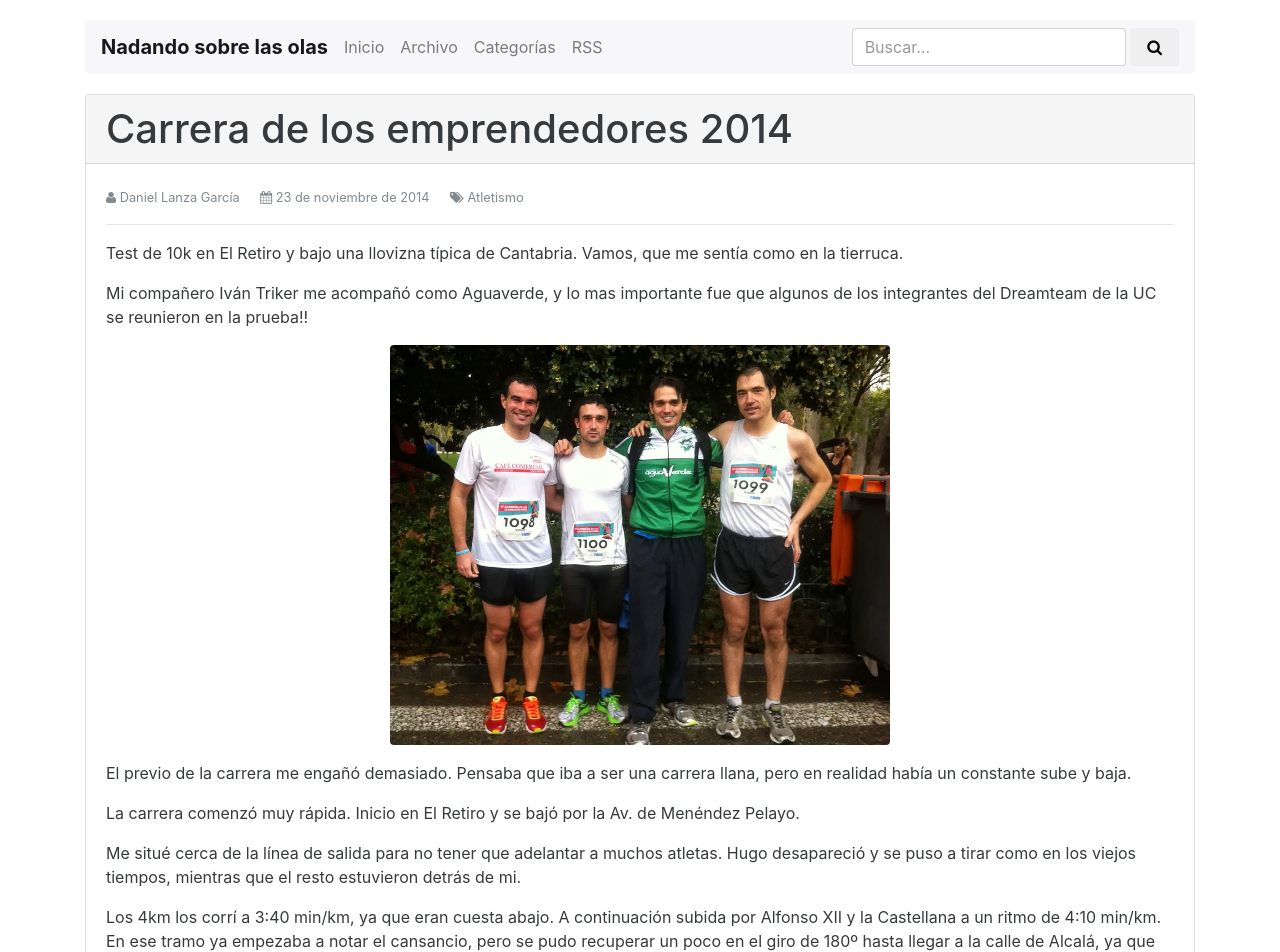
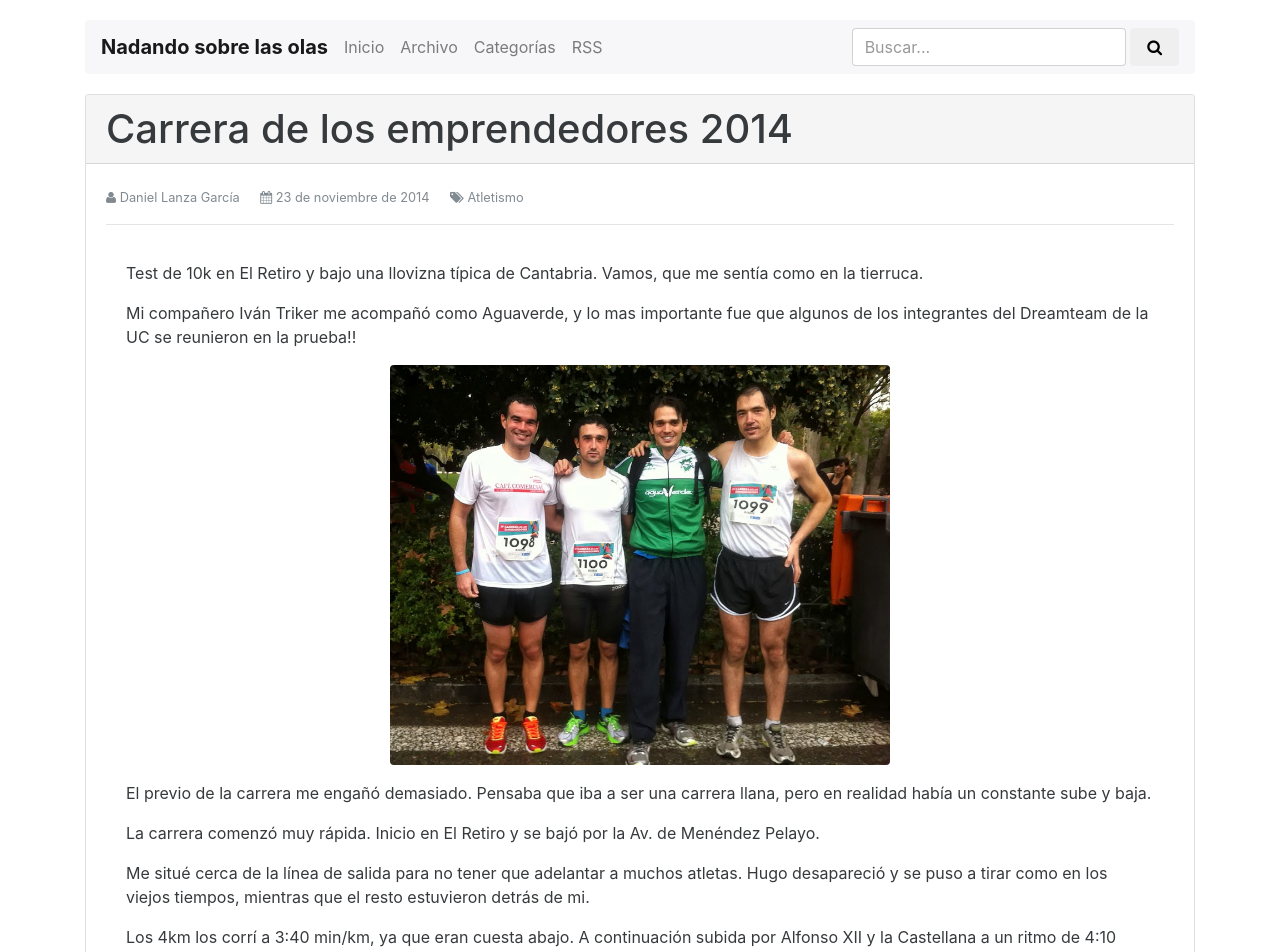
Before and after one commit to dalanzg/nadando-sobre-las-olas, a Jekyll site: the page built from _posts/2014-11-23-carrera-de-los-emprendedores.md, in a window 1280 px wide. Shown: the top 952 px of the page. Built offline with Jekyll 4.4.1, drawn with Linux system fonts in a browser that asks for light colours; comment, search, counter and statistics services are not loaded.

Commit message:
articleBody for BlogPosting scheme with class card-block

```diff
--- a/_layouts/post.html
+++ b/_layouts/post.html
@@ -67,7 +67,7 @@ layout: default
       {% endif %}
     </nav>
     <hr>
-    <div itemprop="articleBody">
+    <div class="card-block" itemprop="articleBody">
       {{  content }}
     </div>
   </div>
```
